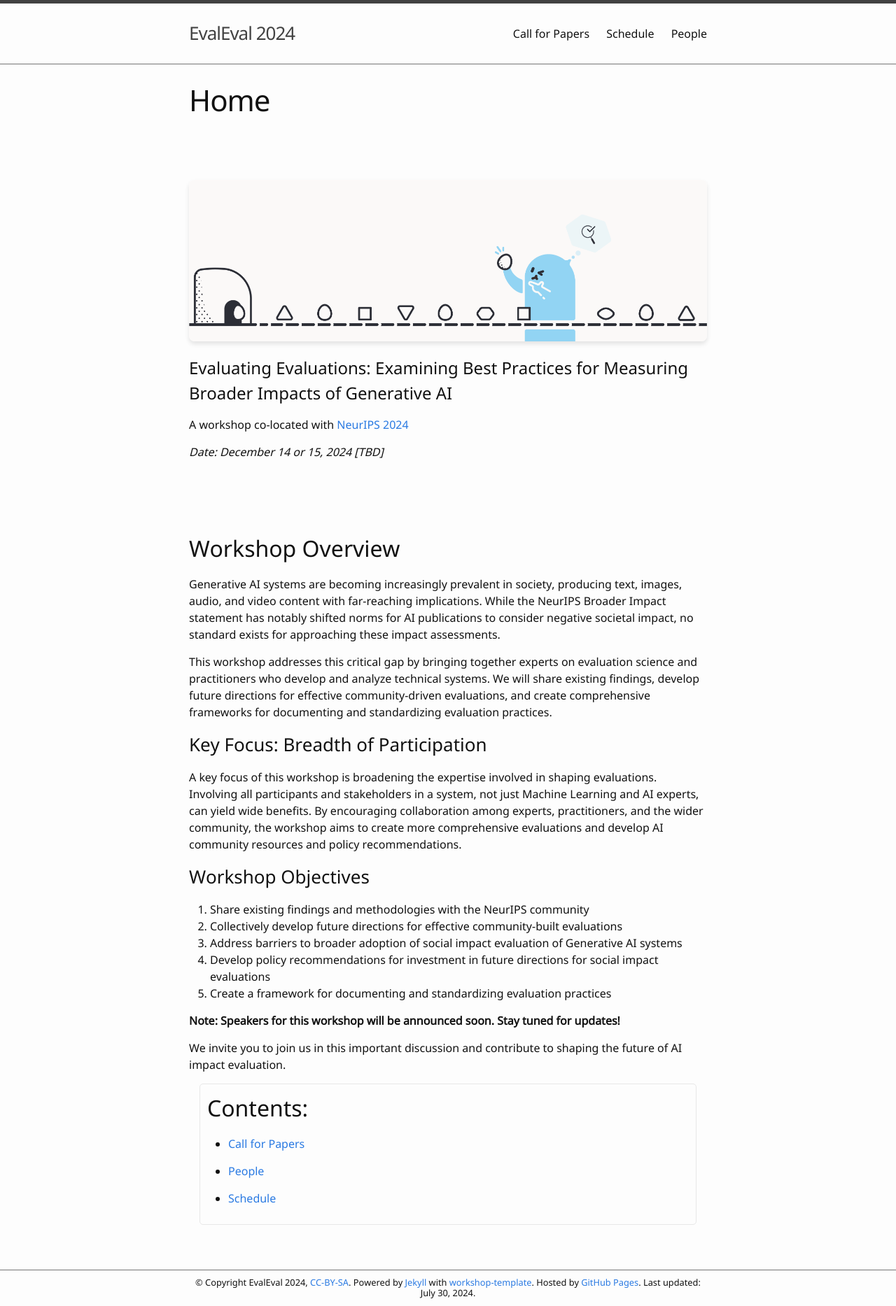
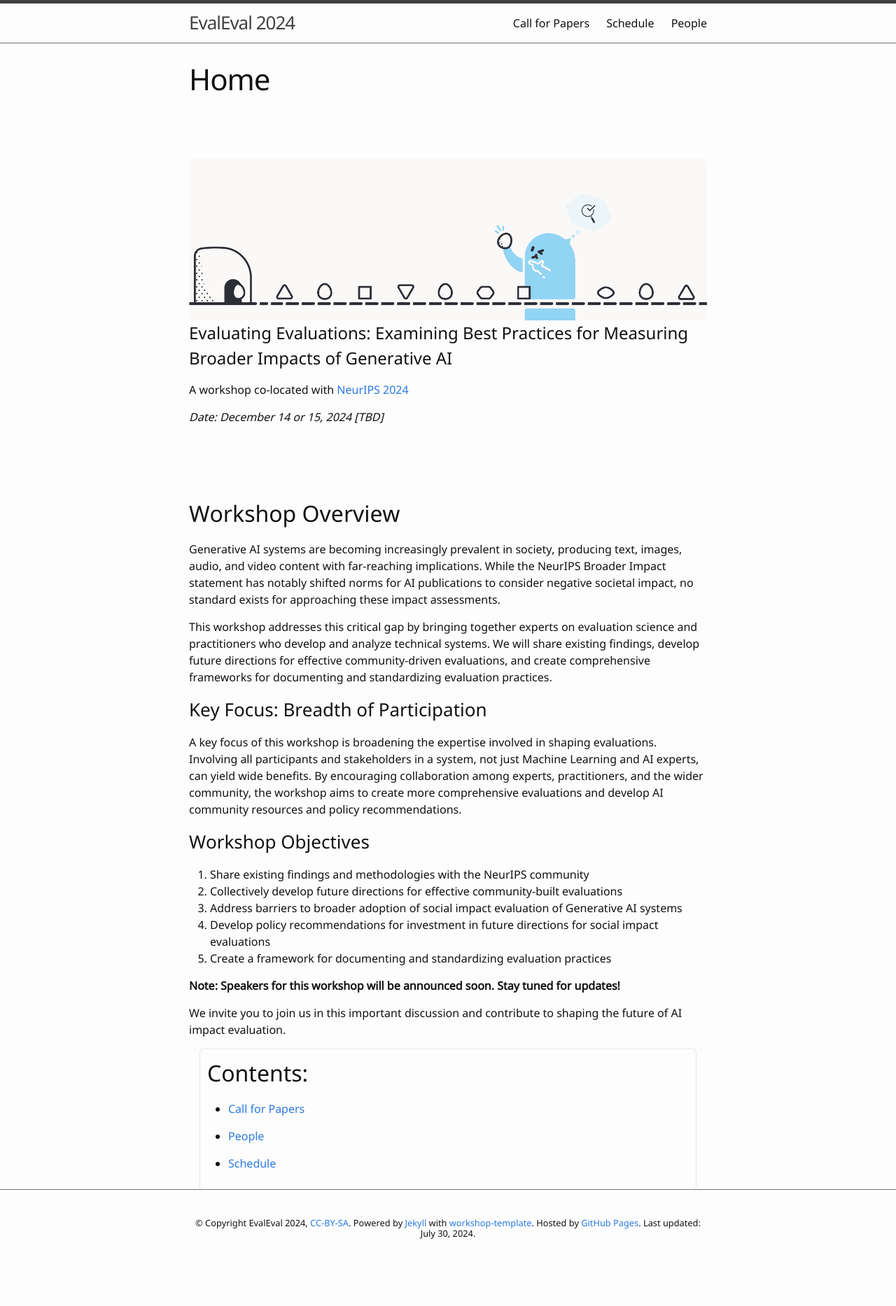
Before and after one commit to aaai-fidu-lab/aaai-fidu-lab.github.io, a Jekyll site: the page built from index.md, in a window 1280 px wide. Shown: the whole page at 70% size. Built offline with Jekyll 4.4.1, drawn with Linux system fonts in a browser that asks for light colours; our own code applies the rules of GitHub Pages for plain Markdown files; after the commit the page ends 1801 px from its top, so only the background shows below that.

Commit message:
Update custom.css

```diff
--- a/css/custom.css
+++ b/css/custom.css
@@ -1,11 +1,8 @@
+/* Existing styles */
 html, body {
   height: 100%;
   margin: 0;
   padding: 0;
-}
-
-strong {
-  font-weight: bold !important;
 }
 
 #page-container {
@@ -14,55 +11,14 @@ strong {
 }
 
 #content-wrap {
-  padding-bottom: 40px;  /* Reduced Footer height */
+  padding-bottom: 40px;  /* Footer height */
 }
 
-/* Header and Navigation Styles */
-.site-header .wrapper {
-  padding: 15px 0;
-}
-
-.header-content {
-  display: flex;
-  justify-content: space-between;
-  align-items: center;
-}
-
-.site-logo {
-  max-height: 50px;  /* Adjust this value to fit your logo and header size */
-  width: auto;
-}
-
-.site-nav {
-  display: flex;
-  align-items: center;
-}
-
-.site-nav .nav-trigger {
-  display: none;
-}
-
-.site-nav .menu-icon {
-  display: none;
-}
-
-.site-nav .page-link {
-  color: #111;
-  line-height: 1.5;
-  margin-left: 20px;
-}
-
-.site-nav .page-link:not(:last-child) {
-  margin-right: 0;
-}
-
-/* Footer Styles */
 .site-footer {
   position: absolute;
   bottom: 0;
   width: 100%;
-  height: 35px !important;  /* Reduced fixed height of the footer */
-  padding: 0 0 !important;
+  height: 40px;  /* Fixed height of the footer */
 }
 
 .site-footer .wrapper {
@@ -72,10 +28,9 @@ strong {
 
 .footer-content {
   text-align: center;
-  font-size: 0.8em;  /* Slightly reduced font size */
-  line-height: 1.2;  /* Tightened line height */
+  font-size: 0.8em;
+  line-height: 1.2;
 }
-
 
 /* New styles for mobile menu */
 .site-nav {
@@ -133,21 +88,3 @@ strong {
     margin-right: 0;
   }
 }
-
-.site-banner {
-  margin-bottom: 20px;
-  text-align: center;
-}
-
-.banner-image {
-  max-width: 100%;
-  height: auto;
-  border-radius: 8px;
-  box-shadow: 0 4px 6px rgba(0, 0, 0, 0.1);
-}
-
-@media screen and (max-width: 600px) {
-  .site-banner {
-    margin-bottom: 15px;
-  }
-}
```
